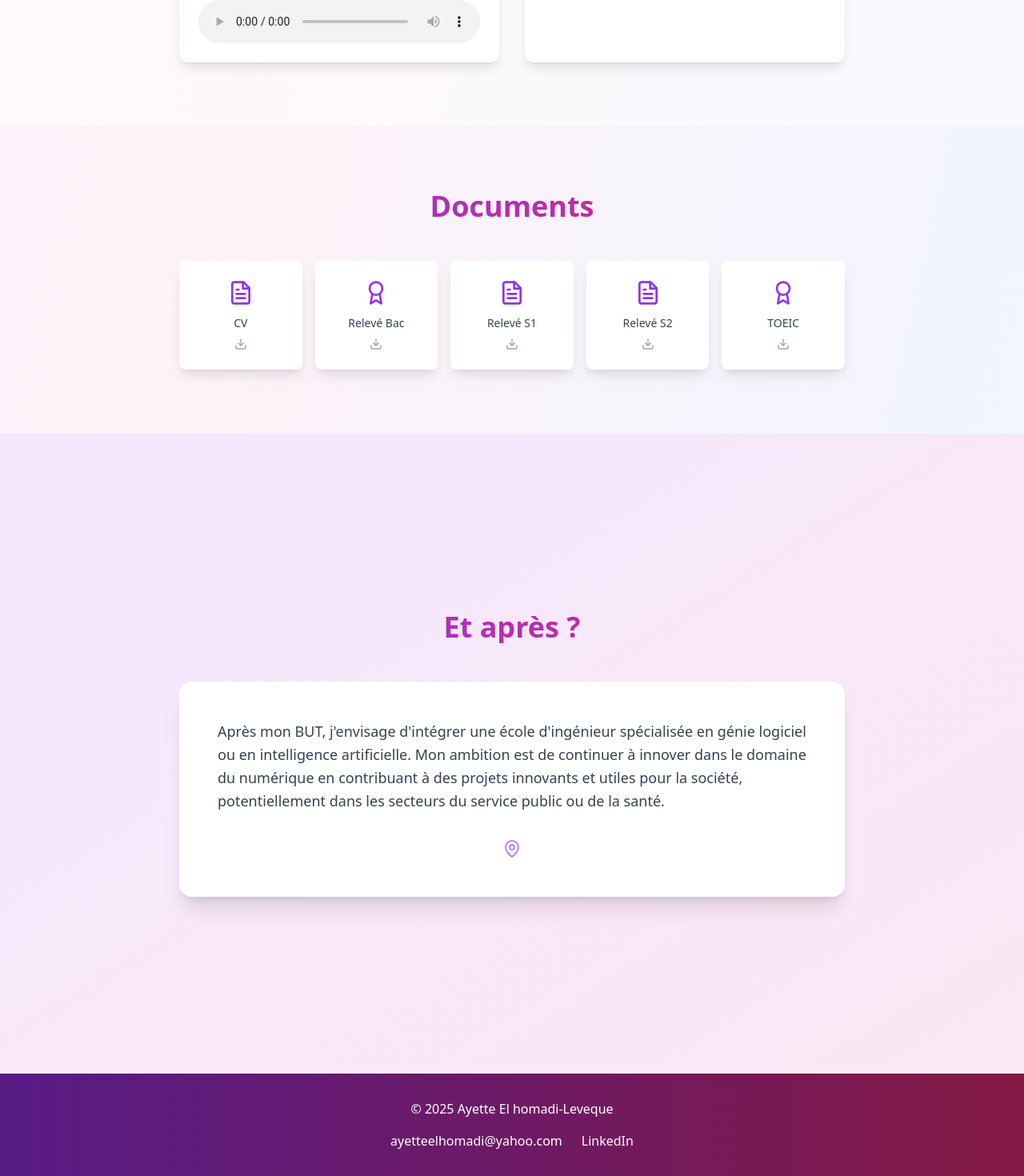
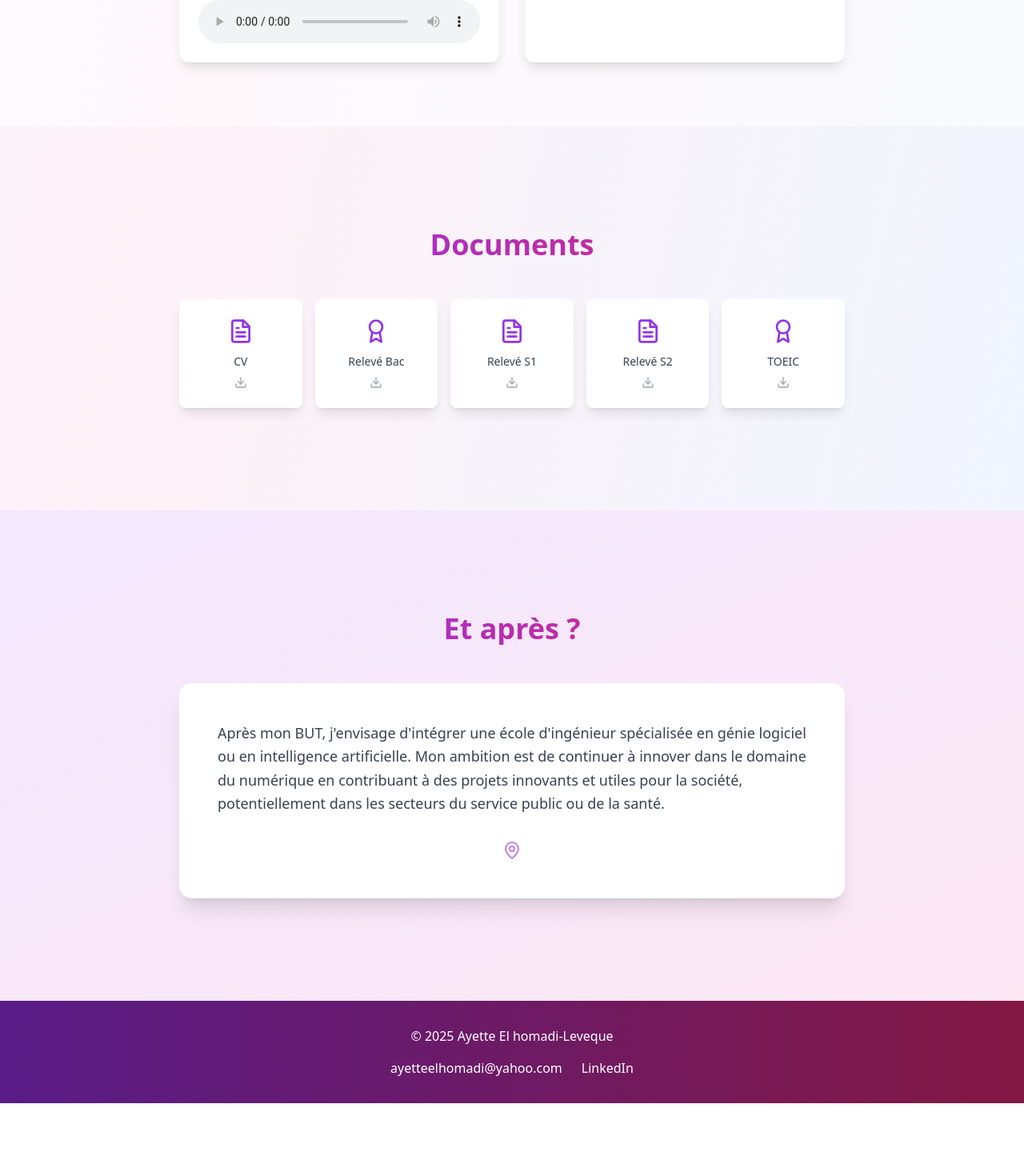
Before and after one commit to Ay3tte/CV, a React (Vite) app: page / in a window 1280 px wide. Shown: the part 4220-5690 px from the top of the page at 80% size. After the commit the page ends 5599 px from the top, so only its background shows below. Built offline with nearby package versions, Linux system fonts and the light colour scheme.

Commit message:
changement hauteur blocs

```diff
--- a/src/App.jsx
+++ b/src/App.jsx
@@ -609,7 +609,7 @@ const Portfolio = () => {
       <section
         id="documents"
         ref={el => sectionRefs.current.documents = el}
-        className="py-20"
+        className="py-32"
       >
         <div className="max-w-4xl mx-auto px-4 sm:px-6 lg:px-8">
           <h2 className="text-4xl font-bold text-center mb-12 bg-gradient-to-r from-purple-600 to-pink-600 bg-clip-text text-transparent">
@@ -644,7 +644,7 @@ const Portfolio = () => {
       <section
         id="avenir"
         ref={el => sectionRefs.current.avenir = el}
-        className="py-20 bg-gradient-to-br from-purple-100 to-pink-100 min-h-screen flex items-center"
+        className="py-32 bg-gradient-to-br from-purple-100 to-pink-100 flex items-center"
       >
         <div className="max-w-4xl mx-auto px-4 sm:px-6 lg:px-8 w-full">
           <h2 className="text-4xl font-bold text-center mb-12 bg-gradient-to-r from-purple-600 to-pink-600 bg-clip-text text-transparent">
```
